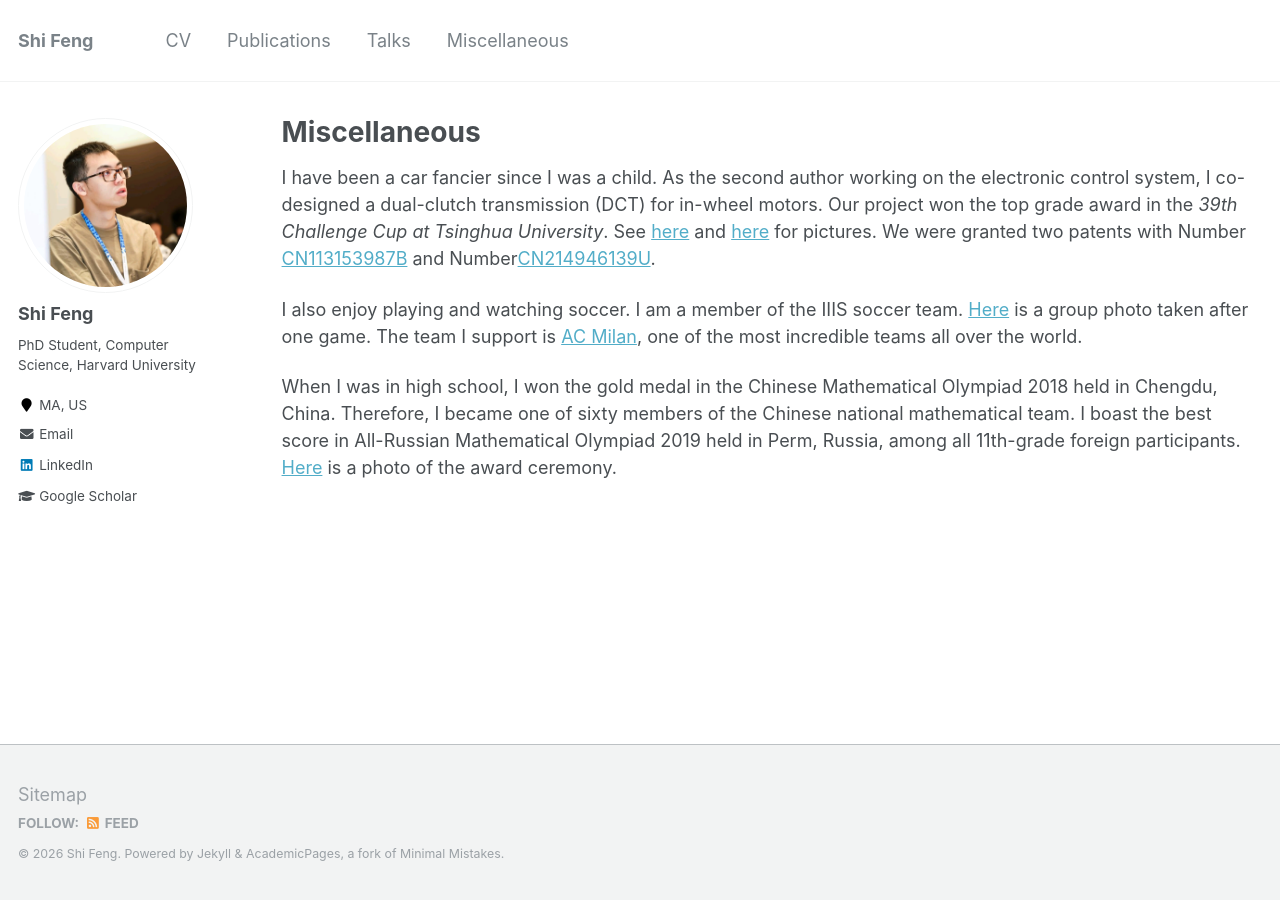
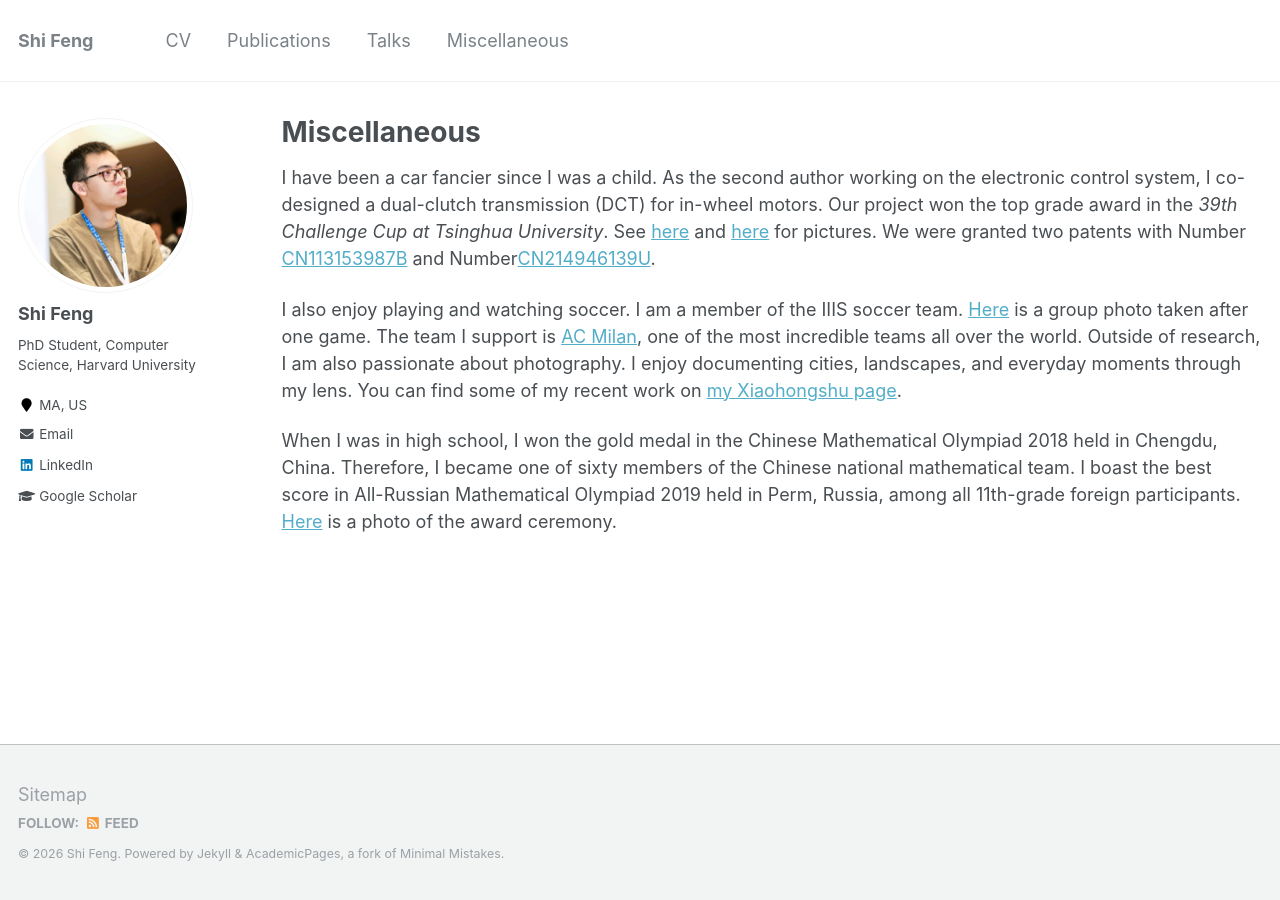
Before and after one commit to fengtony686/fengshi.link, a Jekyll site: the page built from _pages/misc.md, in a window 1280 px wide. Built offline with Jekyll 4.4.1, drawn with Linux system fonts in a browser that asks for light colours.

Commit message:
Update misc.md with photography interests
Added information about photography passion and Xiaohongshu page.

```diff
--- a/_pages/misc.md
+++ b/_pages/misc.md
@@ -8,6 +8,6 @@ author_profile: true
 I have been a car fancier since I was a child. As the second author working on the electronic control system, I co-designed a dual-clutch transmission (DCT) for
 in-wheel motors. Our project won the top grade award in the *39th Challenge Cup at Tsinghua University*. See [here](/files/challenge_cup1_2x.jpg) and [here](/files/challenge_cup2_4x.jpg) for pictures. We were granted two patents with Number [CN113153987B](https://patents.google.com/patent/CN113153987B/en) and Number[CN214946139U](https://patents.google.com/patent/CN214946139U/en).
 
-I also enjoy playing and watching soccer. I am a member of the IIIS soccer team. [Here](/files/soccer.jpg) is a group photo taken after one game. The team I support is [AC Milan](https://www.acmilan.com/en), one of the most incredible teams all over the world.
+I also enjoy playing and watching soccer. I am a member of the IIIS soccer team. [Here](/files/soccer.jpg) is a group photo taken after one game. The team I support is [AC Milan](https://www.acmilan.com/en), one of the most incredible teams all over the world. Outside of research, I am also passionate about photography. I enjoy documenting cities, landscapes, and everyday moments through my lens. You can find some of my recent work on [my Xiaohongshu page](https://www.xiaohongshu.com/user/profile/6339c4e600000000180291b2).
 
 When I was in high school, I won the gold medal in the Chinese Mathematical Olympiad 2018 held in Chengdu, China. Therefore, I became one of sixty members of the Chinese national mathematical team. I boast the best score in All-Russian Mathematical Olympiad 2019 held in Perm, Russia, among all 11th-grade foreign participants. [Here](/files/perm_8x.jpeg) is a photo of the award ceremony.
```
